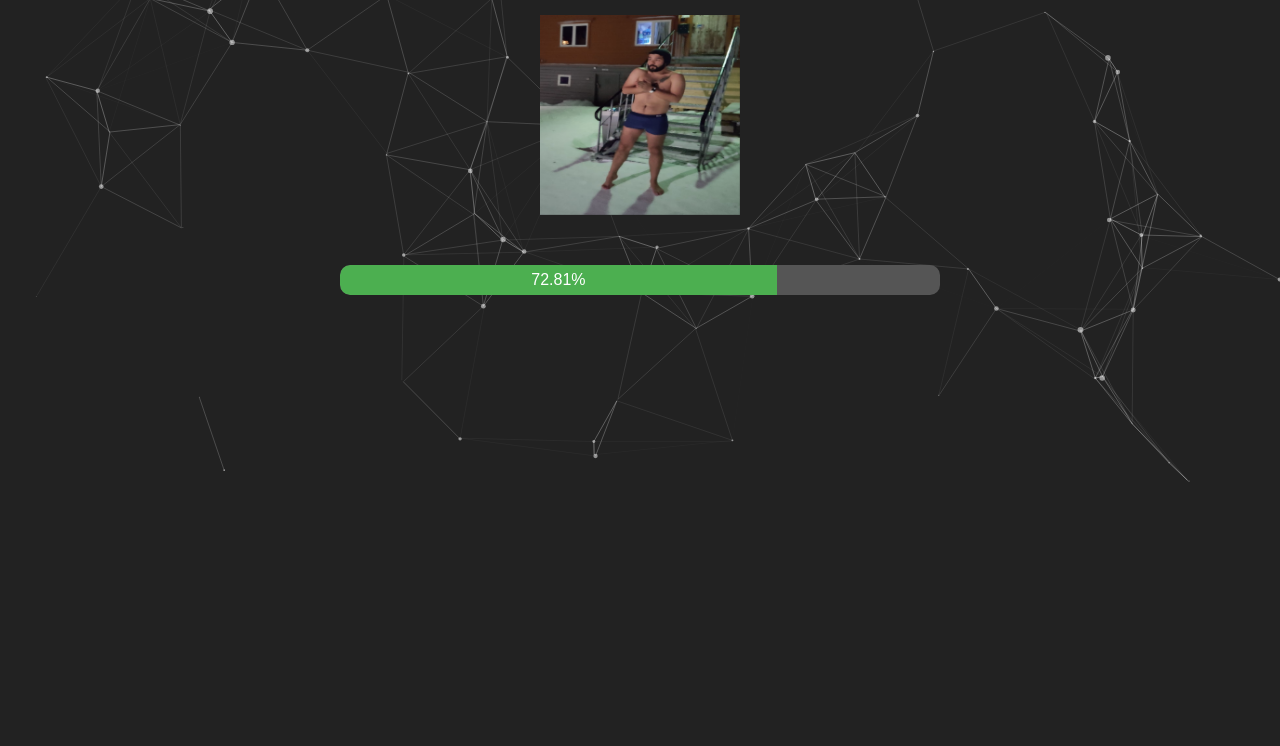
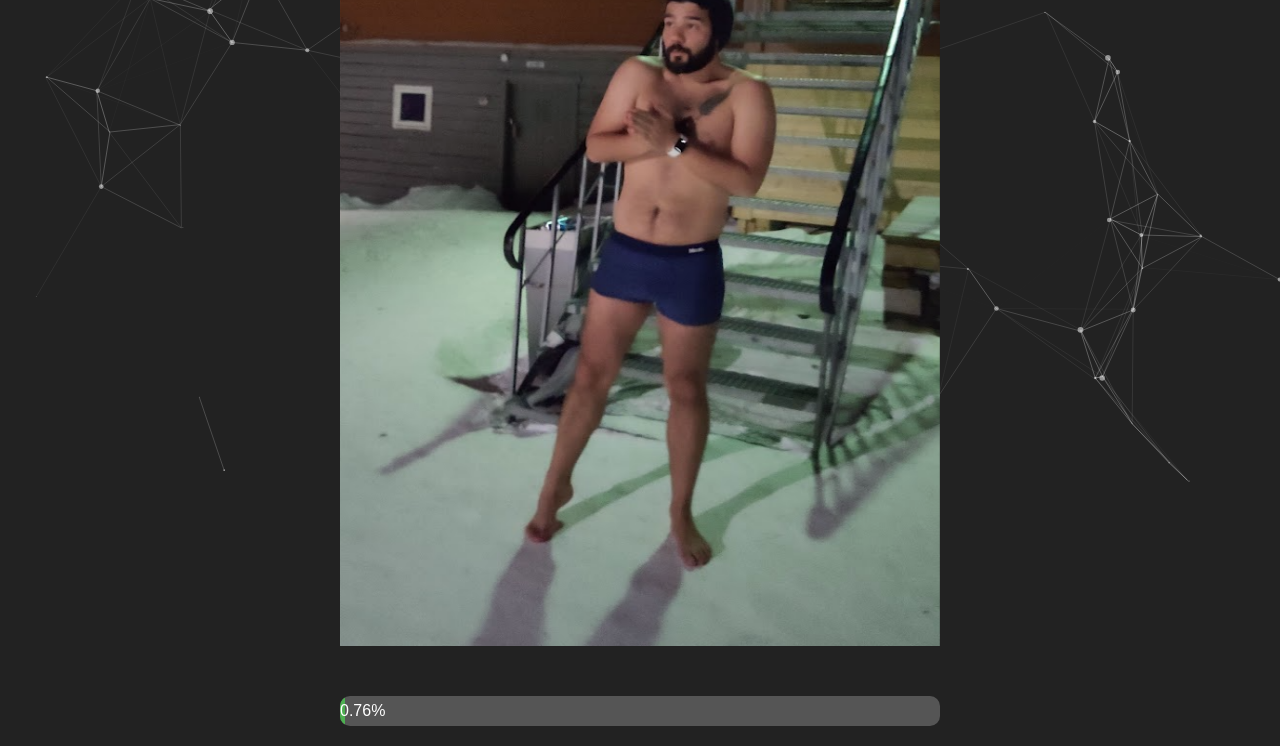
Before and after one commit to PedroRossa/FinalCountdown, a plain HTML site: page index.html in a window 1280 px wide. Shown: the part 317-1063 px from the top of the page. Before the commit the page ends 800 px from the top, so only its background shows below. Drawn offline with nearby package versions, Linux system fonts and the light colour scheme; animation ran at ten frames a second.

Commit message:
Update index.html

```diff
--- a/index.html
+++ b/index.html
@@ -39,8 +39,8 @@
     }
     /* Animated image styling */
     #animatedImage {
-      width: 200px;
-      height: 200px;
+      width: 600px;
+      height: 800px;
       margin-bottom: 30px;
       animation: rotateImage 5s linear infinite;
       z-index: 1;
@@ -214,7 +214,7 @@
 
     // Define a fixed start date for the progress bar.
     // Here we assume the progress period starts on May 22, 2024.
-    const startDate = new Date("May 22, 2024 00:00:00");
+    const startDate = new Date("Feb 11, 2025 00:00:00");
 
     // Calculate the total duration (in milliseconds) from the start date to the target date.
     const totalDuration = targetDate.getTime() - startDate.getTime();
```
